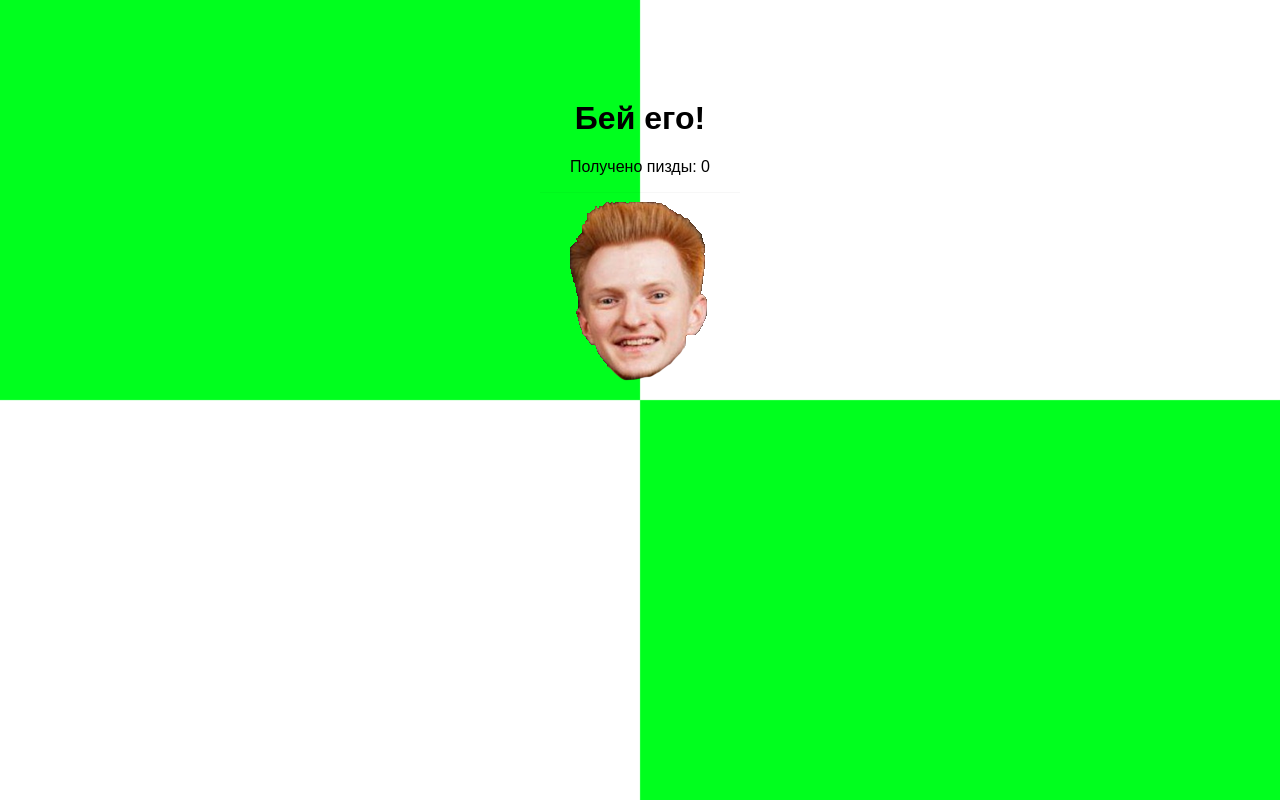
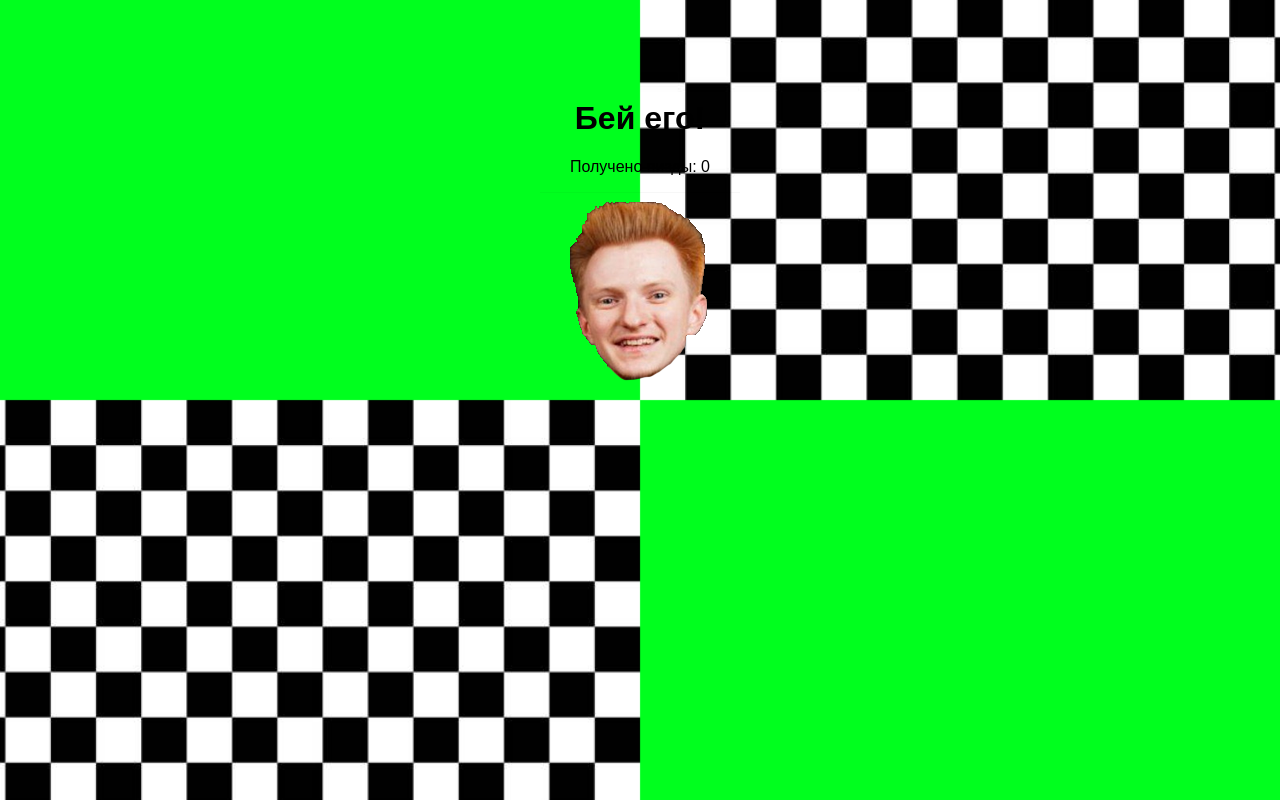
Before and after one commit to nnmlkths32/nnct1Bot, a plain HTML site: page index.html in a window 1280 px wide. Drawn offline with Linux system fonts and the light colour scheme.

Commit message:
Update index.html

```diff
--- a/index.html
+++ b/index.html
@@ -9,7 +9,7 @@
             font-family: Arial, sans-serif;
             text-align: center;
             margin-top: 100px;
-            background-image: url('https://github.com/nnmlkths32/nnct1Bot/raw/main/back.png');
+            background-image: url('https://github.com/nnmlkths32/nnct1Bot/raw/main/back_1.png');
             background-size: cover;
             background-position: center center;
             background-repeat: no-repeat;
```
